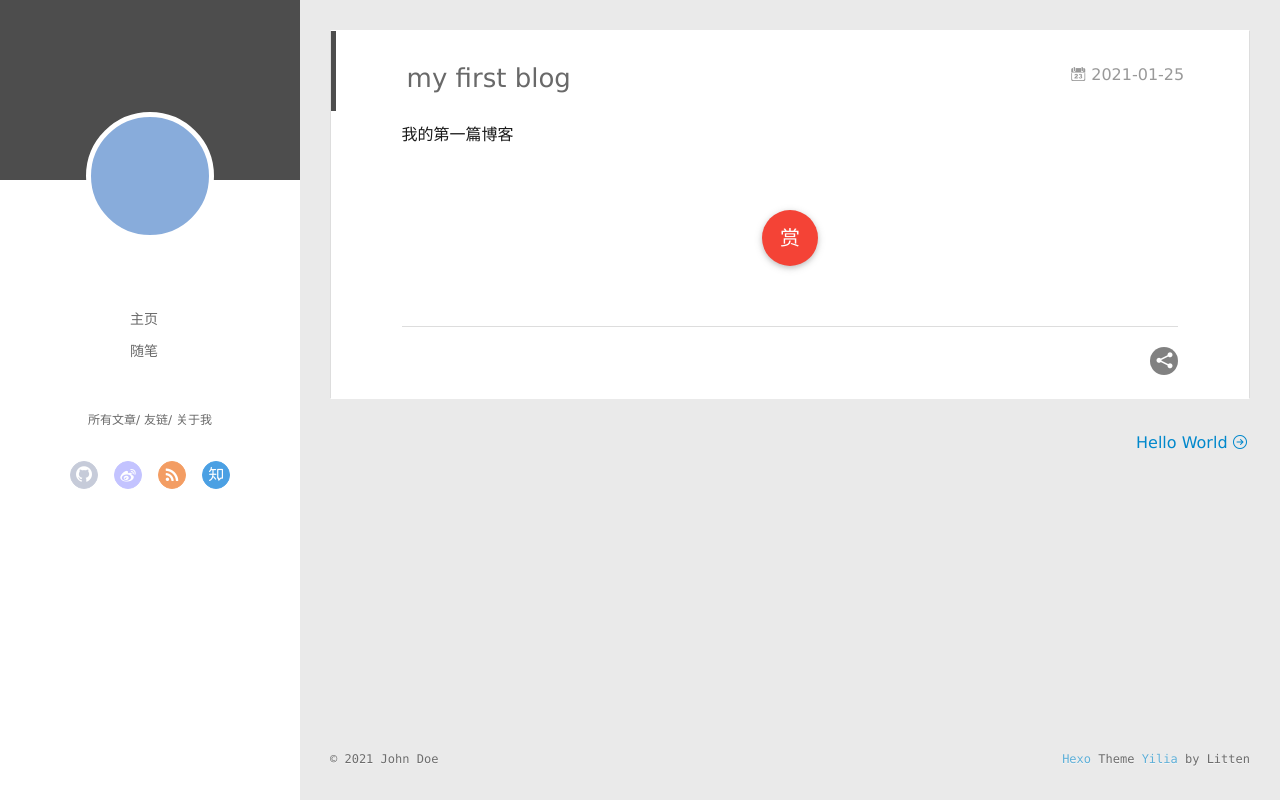
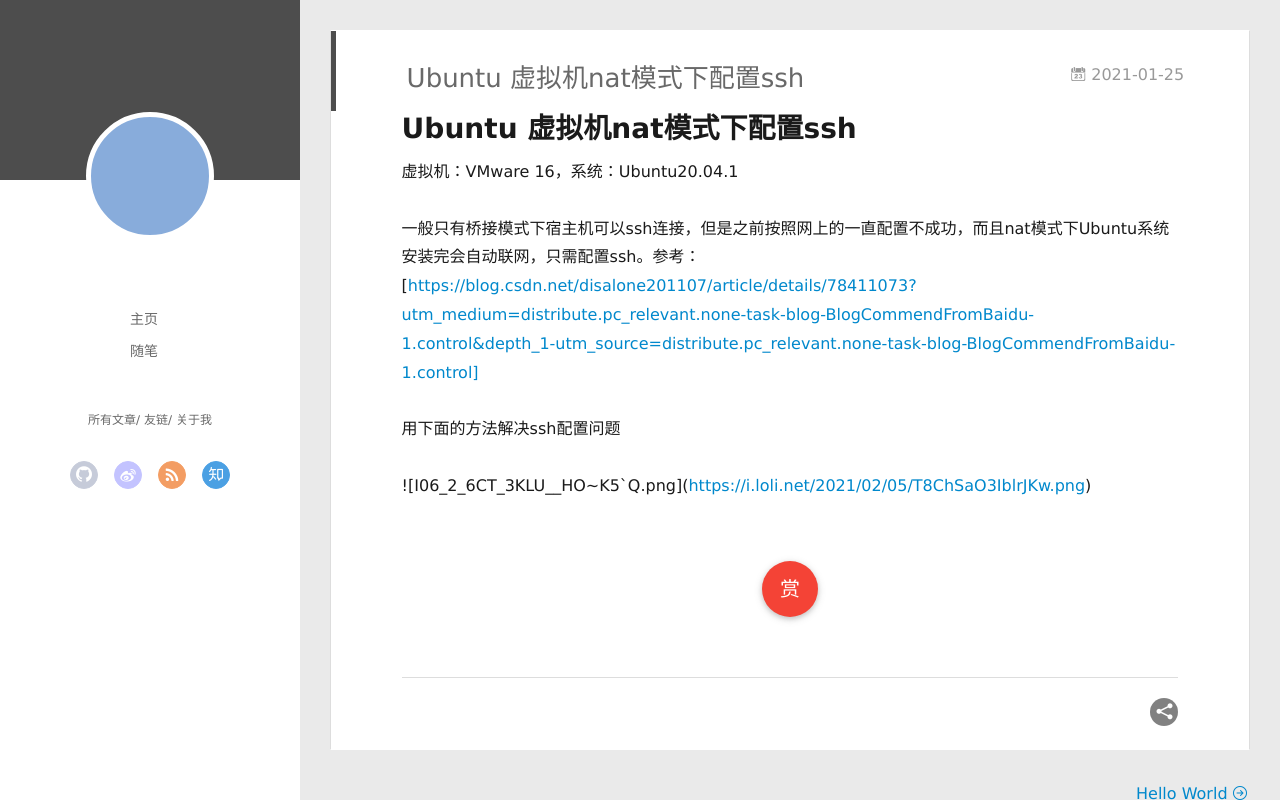
Before and after one commit to hsrain3/hsrain3.github.io, a plain HTML site: page 2021/01/25/my-first-blog/index.html in a window 1280 px wide. Drawn offline with Linux system fonts and the light colour scheme; no server answers.

Commit message:
Site updated: 2021-02-05 23:59:43

```diff
--- a/2021/01/25/my-first-blog/index.html
+++ b/2021/01/25/my-first-blog/index.html
@@ -6,17 +6,17 @@
   <meta name="renderer" content="webkit">
   <meta http-equiv="X-UA-Compatible" content="IE=edge" >
   <link rel="dns-prefetch" href="http://example.com">
-  <title>my first blog | Hexo</title>
+  <title>Ubuntu 虚拟机nat模式下配置ssh | Hexo</title>
   <meta name="viewport" content="width=device-width, initial-scale=1, maximum-scale=1">
-  <meta name="description" content="我的第一篇博客">
+  <meta name="description" content="Ubuntu 虚拟机nat模式下配置ssh虚拟机：VMware 16，系统：Ubuntu20.04.1 一般只有桥接模式下宿主机可以ssh连接，但是之前按照网上的一直配置不成功，而且nat模式下Ubuntu系统安装完会自动联网，只需配置ssh。参考：[https:&#x2F;&#x2F;blog.csdn.net&#x2F;disalone201107&#x2F;article&#x2F;details&#x2F;78411073?utm_medium&#x3D;d">
 <meta property="og:type" content="article">
-<meta property="og:title" content="my first blog">
+<meta property="og:title" content="Ubuntu 虚拟机nat模式下配置ssh">
 <meta property="og:url" content="http://example.com/2021/01/25/my-first-blog/index.html">
 <meta property="og:site_name" content="Hexo">
-<meta property="og:description" content="我的第一篇博客">
+<meta property="og:description" content="Ubuntu 虚拟机nat模式下配置ssh虚拟机：VMware 16，系统：Ubuntu20.04.1 一般只有桥接模式下宿主机可以ssh连接，但是之前按照网上的一直配置不成功，而且nat模式下Ubuntu系统安装完会自动联网，只需配置ssh。参考：[https:&#x2F;&#x2F;blog.csdn.net&#x2F;disalone201107&#x2F;article&#x2F;details&#x2F;78411073?utm_medium&#x3D;d">
 <meta property="og:locale" content="en_US">
 <meta property="article:published_time" content="2021-01-25T08:36:57.000Z">
-<meta property="article:modified_time" content="2021-01-25T08:50:51.452Z">
+<meta property="article:modified_time" content="2021-02-05T15:54:45.355Z">
 <meta property="article:author" content="John Doe">
 <meta name="twitter:card" content="summary">
 
@@ -161,7 +161,7 @@
 
 
     <h1 class="article-title" itemprop="name">
-      my first blog
+      Ubuntu 虚拟机nat模式下配置ssh
     </h1>
 
 
@@ -174,7 +174,10 @@
 
     <div class="article-entry" itemprop="articleBody">
 
-        <p>我的第一篇博客</p>
+        <h1 id="Ubuntu-虚拟机nat模式下配置ssh"><a href="#Ubuntu-虚拟机nat模式下配置ssh" class="headerlink" title="Ubuntu 虚拟机nat模式下配置ssh"></a>Ubuntu 虚拟机nat模式下配置ssh</h1><p>虚拟机：VMware 16，系统：Ubuntu20.04.1</p>
+<p>一般只有桥接模式下宿主机可以ssh连接，但是之前按照网上的一直配置不成功，而且nat模式下Ubuntu系统安装完会自动联网，只需配置ssh。参考：[<a target="_blank" rel="noopener" href="https://blog.csdn.net/disalone201107/article/details/78411073?utm_medium=distribute.pc_relevant.none-task-blog-BlogCommendFromBaidu-1.control&amp;depth_1-utm_source=distribute.pc_relevant.none-task-blog-BlogCommendFromBaidu-1.control%5D">https://blog.csdn.net/disalone201107/article/details/78411073?utm_medium=distribute.pc_relevant.none-task-blog-BlogCommendFromBaidu-1.control&amp;depth_1-utm_source=distribute.pc_relevant.none-task-blog-BlogCommendFromBaidu-1.control]</a></p>
+<p>用下面的方法解决ssh配置问题</p>
+<p>![I06_2_6CT_3KLU__HO~K5`Q.png](<a target="_blank" rel="noopener" href="https://i.loli.net/2021/02/05/T8ChSaO3IblrJKw.png">https://i.loli.net/2021/02/05/T8ChSaO3IblrJKw.png</a>)</p>
 
 
 
```
Also changed, not shown: 2021/01/25/hello-world/index.html (+1 -1 lines), archives/2021/01/index.html (+1 -1 lines), archives/2021/index.html (+1 -1 lines), archives/index.html (+1 -1 lines), index.html (+5 -2 lines).
